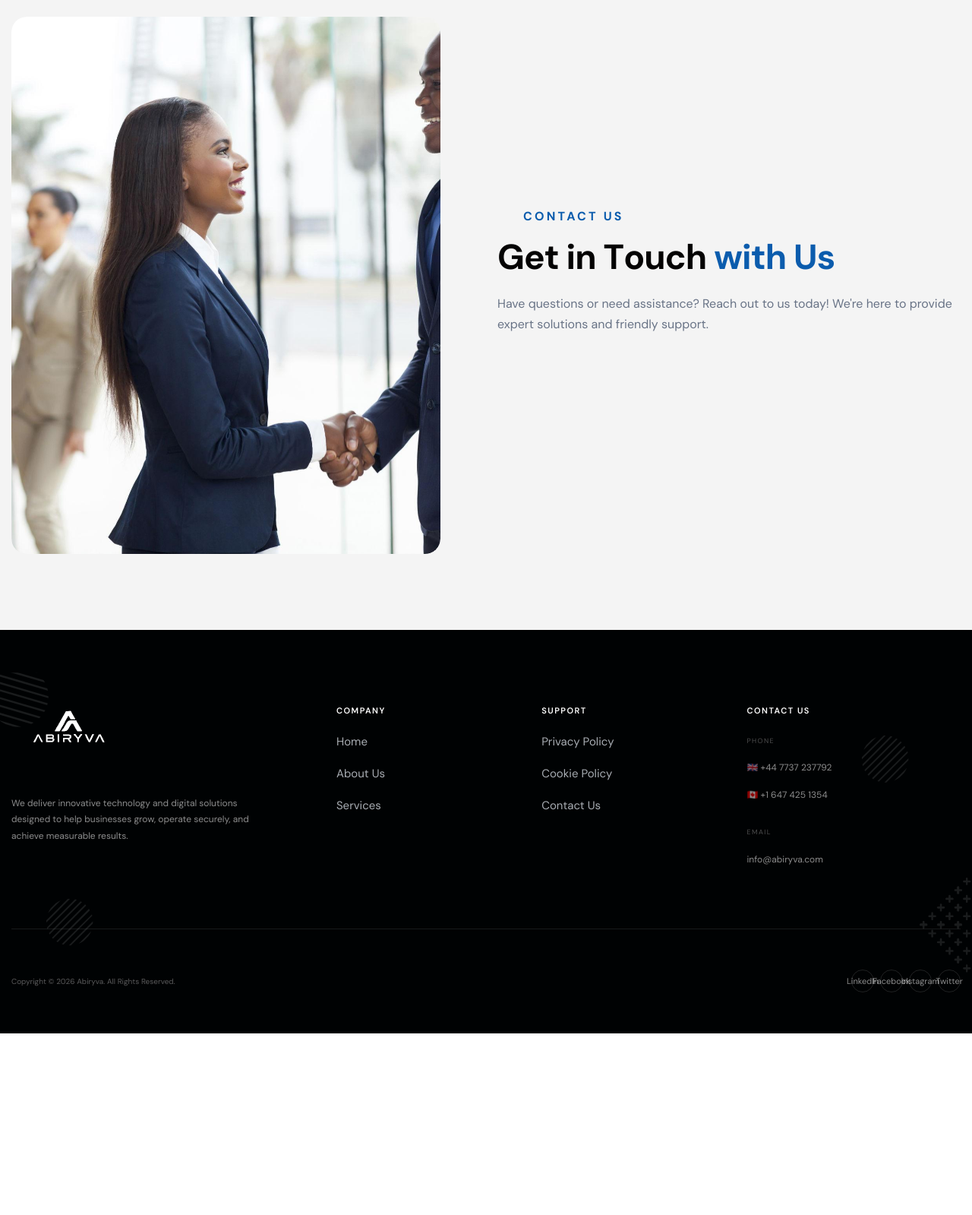
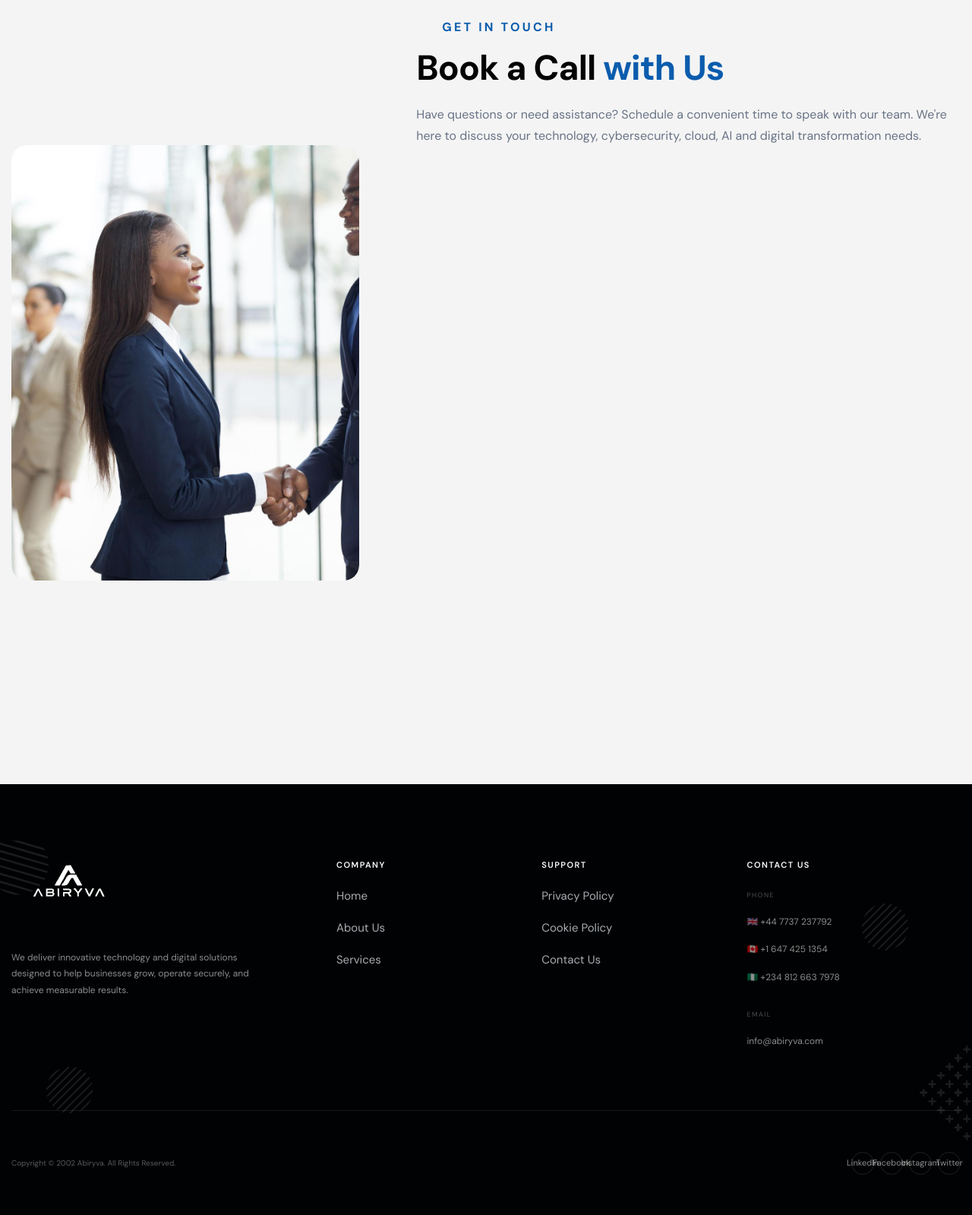
Before and after one commit to Aminvi/ABIRYVA, a plain HTML site: page contact.html in a window 1280 px wide. Shown: the part 1120-2719 px from the top of the page at 76% size. Before the commit the page ends 2480 px from the top, so only its background shows below. Drawn offline with Linux system fonts and the light colour scheme; a script that the page names is missing.

Commit message:
Update contact.html

```diff
--- a/contact.html
+++ b/contact.html
@@ -178,36 +178,51 @@
     <!-- Page Contact Us End -->
 
     <!-- Contact Form Section Start -->
-     <div class="contact-form-section">
+    <div class="contact-form-section">
         <div class="container">
             <div class="row align-items-center">
-                <div class="col-lg-6">
-                    <!-- Contact Form Image Start -->
+
+                <!-- Contact Image Start -->
+                <div class="col-lg-5">
                     <div class="contact-form-img">
                         <figure class="image-anime reveal">
-                            <img src="images/contact1.jpg" alt="">
+                            <img src="images/contact1.jpg" alt="Get in touch with Abiryva">
                         </figure>
                     </div>
-                    <!-- Contact Form Image End -->
                 </div>
+                <!-- Contact Image End -->
 
-                <div class="col-lg-6">
-                    <!-- Section Title Start -->
+                <!-- Get In Touch / Calendly Start -->
+                <div class="col-lg-7">
                     <div class="section-title">
-                        <h3 class="wow fadeInUp">contact us</h3>
-                        <h2 class="text-anime-style-2" data-cursor="-opaque">Get in Touch <span>with Us</span></h2>
-                        <p class="wow fadeInUp" data-wow-delay="0.2s">Have questions or need assistance? Reach out to us today! We're here to provide expert solutions and friendly support.</p>
+                        <h3 class="wow fadeInUp">GET IN TOUCH</h3>
+                        <h2 class="text-anime-style-2" data-cursor="-opaque">
+                            Book a Call <span>with Us</span>
+                        </h2>
+                        <p class="wow fadeInUp" data-wow-delay="0.2s">
+                            Have questions or need assistance? Schedule a convenient
+                            time to speak with our team. We're here to discuss your
+                            technology, cybersecurity, cloud, AI and digital
+                            transformation needs.
+                        </p>
                     </div>
-                    <!-- Section Title End -->
 
+                    <!-- Calendly Inline Widget Start -->
+                    <div class="calendly-inline-widget"
+                         data-url="https://calendly.com/alahamhedge/30min"
+                         style="min-width:320px;height:700px;">
+                    </div>
+                    <!-- Calendly Inline Widget End -->
+                </div>
+                <!-- Get In Touch / Calendly End -->
 
-                        <!-- Contact Form End -->
-                    </div>
-                </div>
             </div>
         </div>
-     </div>
+    </div>
     <!-- Contact Form Section End -->
+
+    <!-- Calendly Widget Script -->
+    <script src="https://assets.calendly.com/assets/external/widget.js" type="text/javascript" async></script>
 
     <!-- Google Map Start -->
     <!-- <div class="google-map">
@@ -289,7 +304,9 @@
                         🇨🇦 +1 647 425 1354
                     </a>
 
-
+                    <a href="tel:+2348126637978">
+                        🇳🇬 +234 812 663 7978
+                    </a>
                 </div>
 
 
@@ -314,7 +331,7 @@
 
             <div class="footer-copyright">
                 <p>
-                   Copyright © 2026 Abiryva. All Rights Reserved.
+                   Copyright © 2002 Abiryva. All Rights Reserved.
                 </p>
             </div>
 
```
